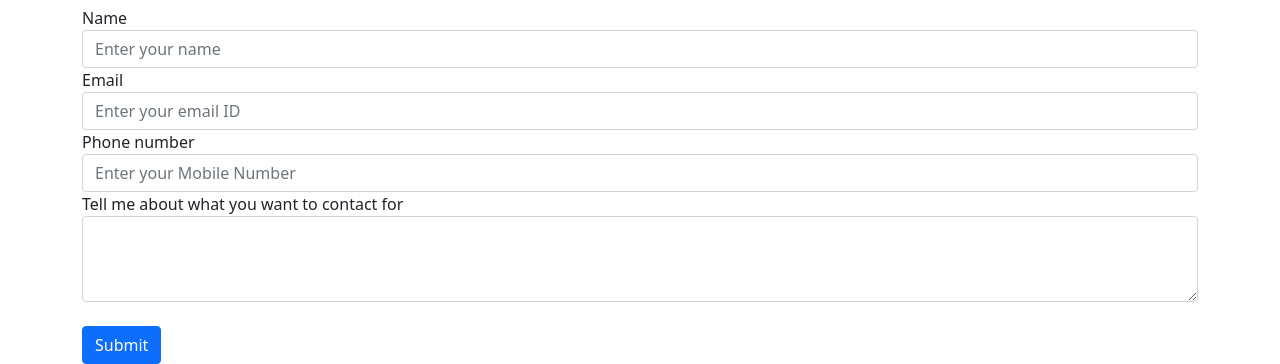
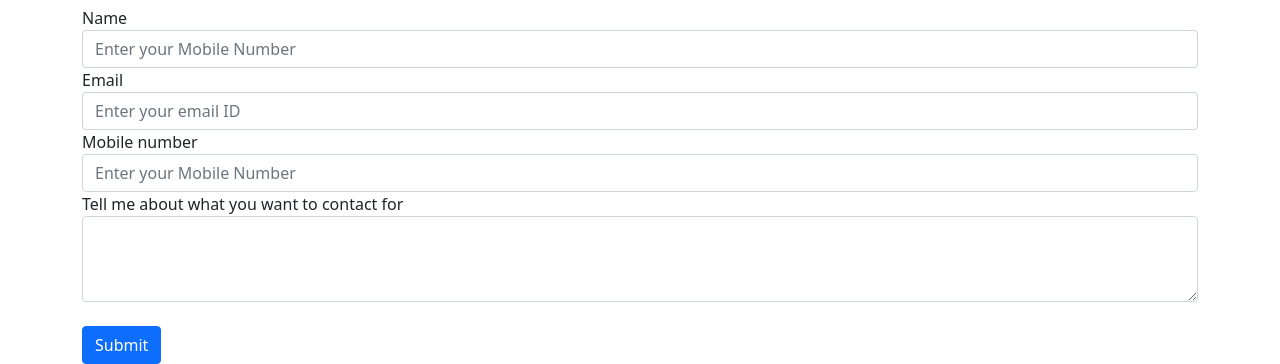
Before and after one commit to PGautam27/First-Django-Project, a Django app: page /contact in a window 1280 px wide. Shown: the part 533-897 px from the top of the page. Run offline with Django 4.2, Linux system fonts and the light colour scheme.

Commit message:
First Django

```diff
--- a/templates/contact.html
+++ b/templates/contact.html
@@ -12,15 +12,15 @@
         {% csrf_token %}
         <div class="form-group">
             <label for="name">Name</label>
-            <input type="text" class="form-control" id="name" placeholder="Enter your name">
+            <input class="form-control" type="text"  id="name" name="name" placeholder="Enter your Mobile Number">
         </div>
         <div class="form-group">
             <label for="email">Email</label>
-            <input type="email" class="form-control" id="email" placeholder="Enter your email ID">
+            <input type="email" class="form-control" id="email" name="email" placeholder="Enter your email ID">
         </div>
         <div class="form-group">
-            <label for="phone">Phone number</label>
-            <input type="number" class="form-control" id="phone" placeholder="Enter your Mobile Number">
+            <label for="phone">Mobile number</label>
+            <input class="form-control" type="number"  id="phone" name="phone" placeholder="Enter your Mobile Number">
         </div>
          <div class="form-group">
             <label for="desc">Tell me about what you want to contact for</label>
```
Also changed, not shown: myApp/models.py (+4 -4 lines), db.sqlite3.
